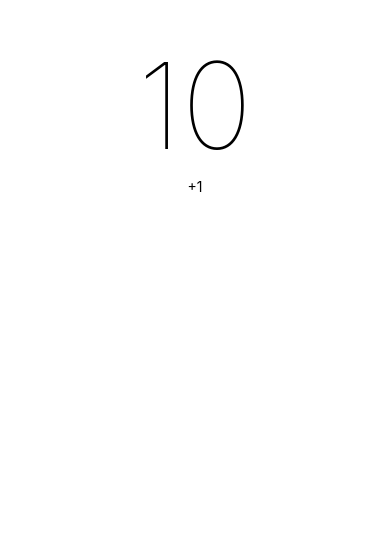
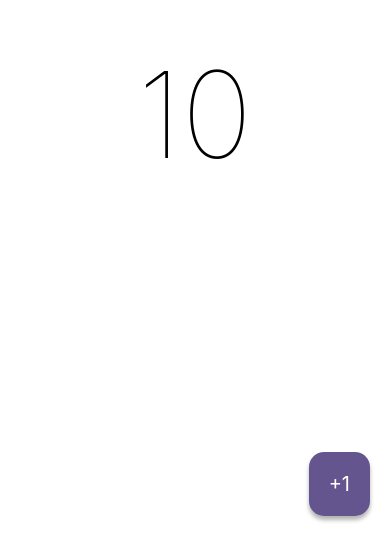
Before and after one commit to andersoncoder-droid/03-counter-app, a React Native app: screen / in a window 390 px wide. Shown: the part 308-844 px from the top of the page. Built offline with nearby package versions, Linux system fonts and the light colour scheme.

Commit message:
Button floating style with long press reset functionality

```diff
--- a/App.tsx
+++ b/App.tsx
@@ -8,8 +8,12 @@ export default function App() {
   return (
     <View style={styles.container}>
       <Text style={styles.textHuge}>{count}</Text>
-      <Pressable onPress={() => setCount(count + 1)}>
-        <Text>+1</Text>
+      <Pressable
+        style={styles.floatingButton}
+        onPress={() => setCount(count + 1)}
+        onLongPress={() => setCount(0)}
+      >
+        <Text style={{ color: 'white', fontSize: 20 }}>+1</Text>
       </Pressable>
       <StatusBar style='auto' />
     </View>
@@ -28,4 +32,21 @@ const styles = StyleSheet.create({
     fontSize: 120,
     fontWeight: '100',
   },
+
+  floatingButton: {
+    position: 'absolute',
+    bottom: 20,
+    right: 20,
+    backgroundColor: '#65558F',
+    padding: 20,
+    borderRadius: 15,
+    shadowColor: '#000',
+    shadowOffset: {
+      width: 0,
+      height: 4,
+    },
+    shadowOpacity: 0.3,
+    elevation: 3,
+    shadowRadius: 4,
+  },
 });
```
